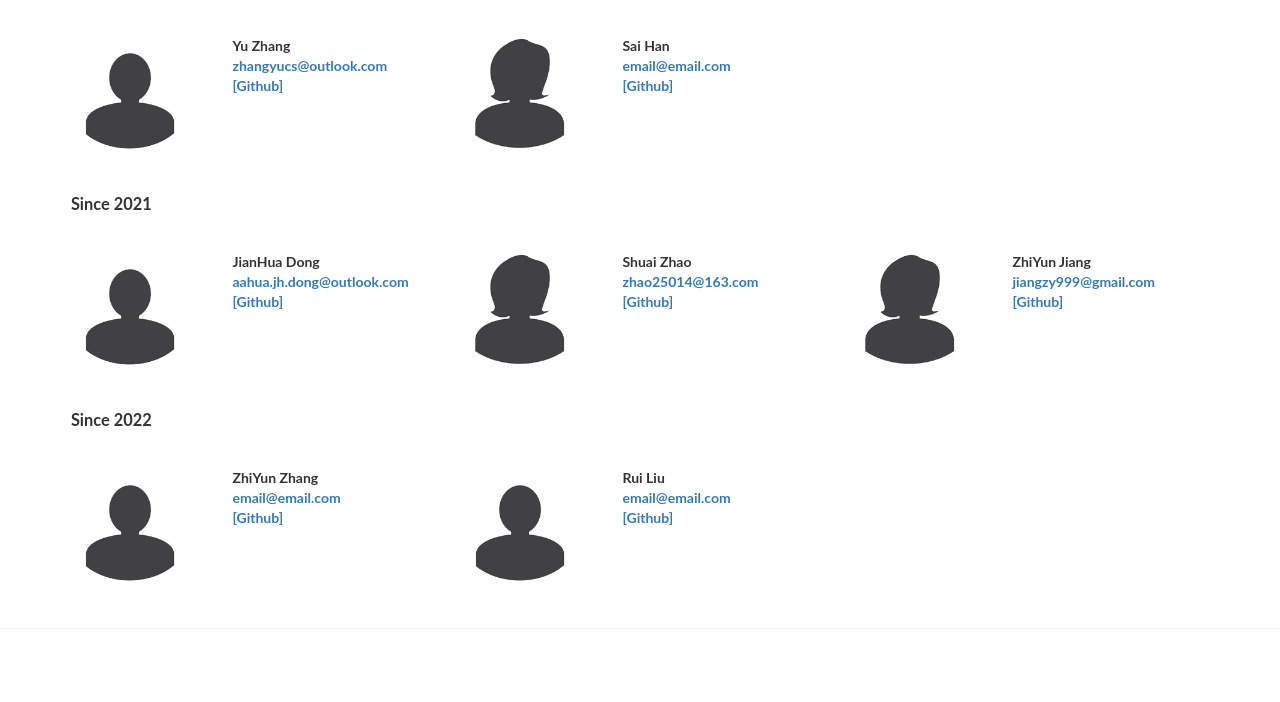
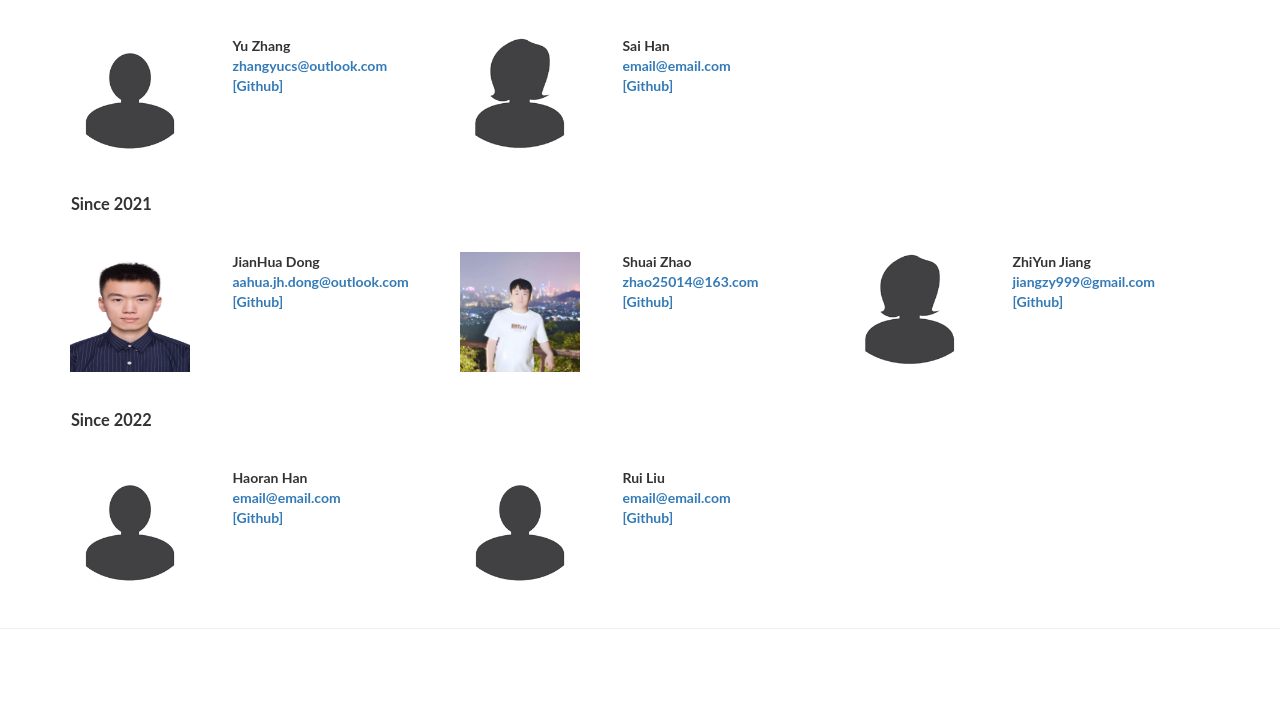
Before and after one commit to sdaiIIG/sdaiIIG.github.io, a plain HTML site: page people.html in a window 1280 px wide. Shown: the part 1024-1726 px from the top of the page. Drawn offline with Linux system fonts and the light colour scheme; a web font is replaced by a local one.

Commit message:
Update people.html

```diff
--- a/people.html
+++ b/people.html
@@ -71,7 +71,7 @@
 
 			<div class="col-md-4 col-sm-6 col-xs-12">
                 <div class="row">
-                    <div class="col-md-5"><img src="images/guoyangyang.jpg" width="120px" height="120px" alt=""
+                    <div class="col-md-5"><img src="images/men.jpg" width="120px" height="120px" alt=""
                             class="stu-img"></div>
                     <div class="col-md-6">
                         <b>
@@ -89,7 +89,7 @@
 
             <div class="col-md-4 col-sm-6 col-xs-12">
                 <div class="row">
-                    <div class="col-md-5"><img src="images/liufan.jpg" width="120px" height="120px" alt=""
+                    <div class="col-md-5"><img src="images/men.jpg" width="120px" height="120px" alt=""
                             class="stu-img"></div>
                     <div class="col-md-6">
                         <b>
@@ -106,7 +106,7 @@
 
             <div class="col-md-4 col-sm-6 col-xs-12">
                 <div class="row">
-                    <div class="col-md-5"><img src="images/tanghaoyu.jpg" width="120px" height="120px" alt=""
+                    <div class="col-md-5"><img src="images/men.jpg" width="120px" height="120px" alt=""
                             class="stu-img"></div>
                     <div class="col-md-6">
                         <b>
@@ -141,7 +141,7 @@
 	<br>
             <div class="col-md-4 col-sm-6 col-xs-12">
                 <div class="row">
-                    <div class="col-md-5"><img src="images/meishenghan.jpg" width="120px" height="120px" alt=""
+                    <div class="col-md-5"><img src="images/men.jpg" width="120px" height="120px" alt=""
                             class="stu-img"></div>
                     <div class="col-md-6">
                         <b>
@@ -159,7 +159,7 @@
 
             <div class="col-md-4 col-sm-6 col-xs-12">
                 <div class="row">
-                    <div class="col-md-5"><img src="images/zhangtianwei.jpg" width="120px" height="120px" alt=""
+                    <div class="col-md-5"><img src="images/men.jpg" width="120px" height="120px" alt=""
                             class="stu-img"></div>
                     <div class="col-md-6">
                         <b>
@@ -180,7 +180,7 @@
 	<br>
             <div class="col-md-4 col-sm-6 col-xs-12">
                 <div class="row">
-                    <div class="col-md-5"><img src="images/zhangyu.jpg" width="120px" height="120px" alt=""
+                    <div class="col-md-5"><img src="images/men.jpg" width="120px" height="120px" alt=""
                             class="stu-img"></div>
                     <div class="col-md-6">
                         <b>
@@ -197,7 +197,7 @@
 
 	    <div class="col-md-4 col-sm-6 col-xs-12">
                 <div class="row">
-                    <div class="col-md-5"><img src="images/hansai.jpg" width="120px" height="120px" alt=""
+                    <div class="col-md-5"><img src="images/women.jpg" width="120px" height="120px" alt=""
                             class="stu-img"></div>
                     <div class="col-md-6">
                         <b>
@@ -220,7 +220,7 @@
 	<br>
             <div class="col-md-4 col-sm-6 col-xs-12">
                 <div class="row">
-                    <div class="col-md-5"><img src="images/zhangyu.jpg" width="120px" height="120px" alt=""
+                    <div class="col-md-5"><img src="images/djh.jpg" width="120px" height="120px" alt=""
                             class="stu-img"></div>
                     <div class="col-md-6">
                         <b>
@@ -237,7 +237,7 @@
 
 	    <div class="col-md-4 col-sm-6 col-xs-12">
                 <div class="row">
-                    <div class="col-md-5"><img src="images/hansai.jpg" width="120px" height="120px" alt=""
+                    <div class="col-md-5"><img src="images/zs.jpg" width="120px" height="120px" alt=""
                             class="stu-img"></div>
                     <div class="col-md-6">
                         <b>
@@ -253,7 +253,7 @@
 
 		<div class="col-md-4 col-sm-6 col-xs-12">
 	                <div class="row">
-	                    <div class="col-md-5"><img src="images/hansai.jpg" width="120px" height="120px" alt=""
+	                    <div class="col-md-5"><img src="images/women.jpg" width="120px" height="120px" alt=""
 	                            class="stu-img"></div>
 	                    <div class="col-md-6">
 	                        <b>
@@ -276,11 +276,11 @@
 	        <br>
 	        <div class="col-md-4 col-sm-6 col-xs-12">
 	            <div class="row">
-	                <div class="col-md-5"><img src="images/zhangyu.jpg" width="120px" height="120px" alt="" class="stu-img">
+	                <div class="col-md-5"><img src="images/men.jpg" width="120px" height="120px" alt="" class="stu-img">
 	                </div>
 	                <div class="col-md-6">
 	                    <b>
-	                        ZhiYun Zhang
+	                        Haoran Han
 	                        <br>
 	                        <a href="mailto:#">email@email.com</a>
 	                        <br>
@@ -293,7 +293,7 @@
 
 	        <div class="col-md-4 col-sm-6 col-xs-12">
 	            <div class="row">
-	                <div class="col-md-5"><img src="images/zhangyu.jpg" width="120px" height="120px" alt="" class="stu-img">
+	                <div class="col-md-5"><img src="images/men.jpg" width="120px" height="120px" alt="" class="stu-img">
 	                </div>
 	                <div class="col-md-6">
 	                    <b>
```
